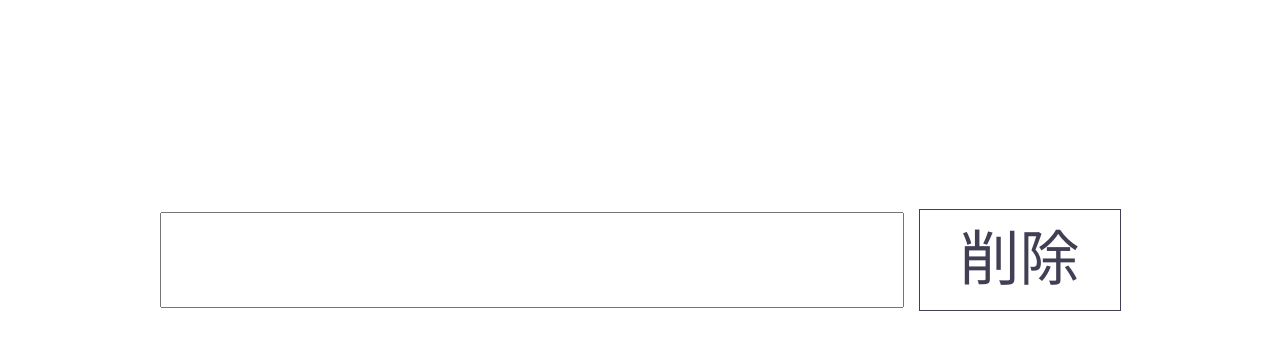
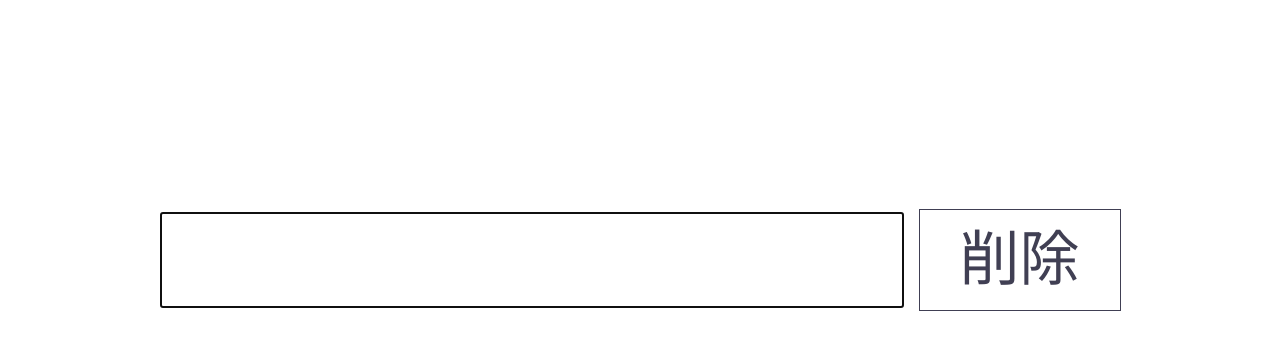
Before and after one commit to kobakazu0429/knct_iw_sq_access_history, a plain HTML site: page leave/index.html in a window 1280 px wide. Both pictures are taken after a click on the button "削除". Shown: the part 650-1000 px from the top of the page. Drawn offline with Linux system fonts and the light colour scheme.

Commit message:
fix focus

```diff
--- a/leave/index.html
+++ b/leave/index.html
@@ -61,6 +61,7 @@
 
         clear.addEventListener("click", () => {
           studentNo.value = "";
+          studentNo.focus();
         });
 
         const stored = async () => {
```
